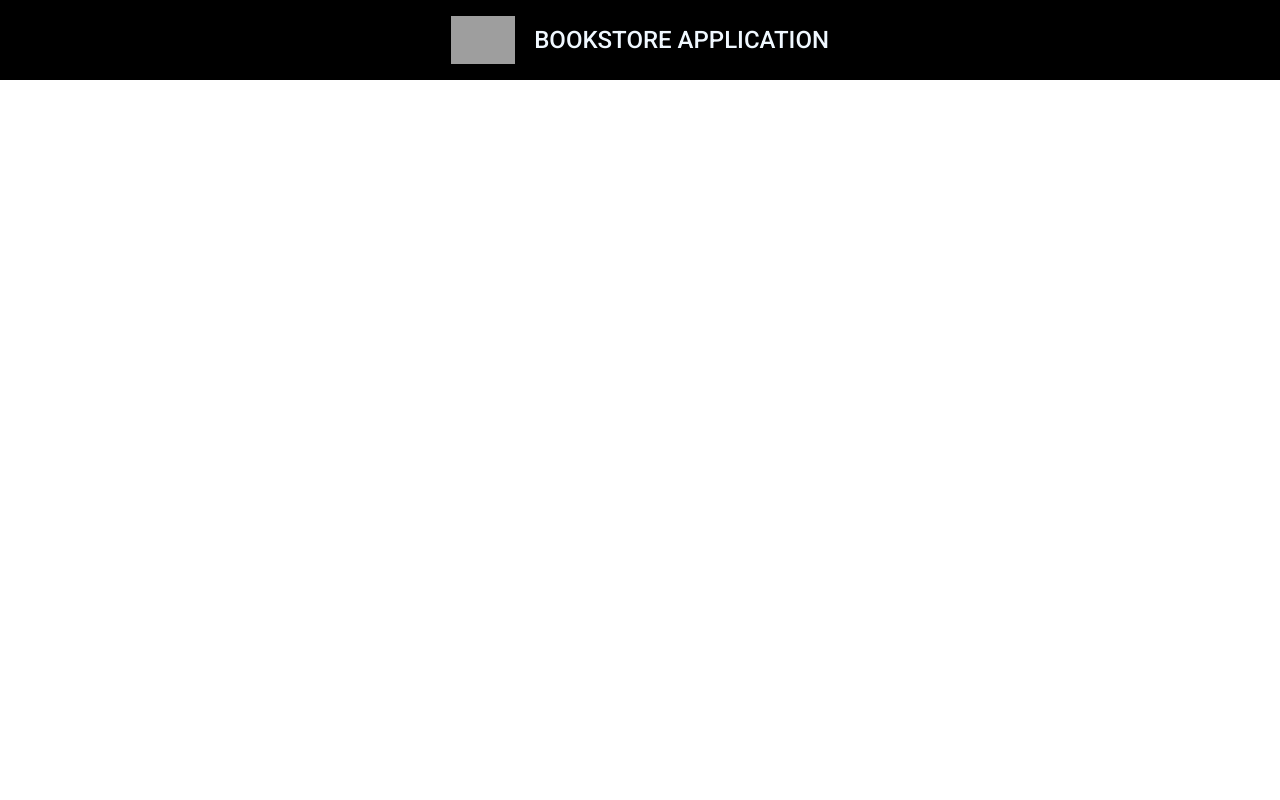
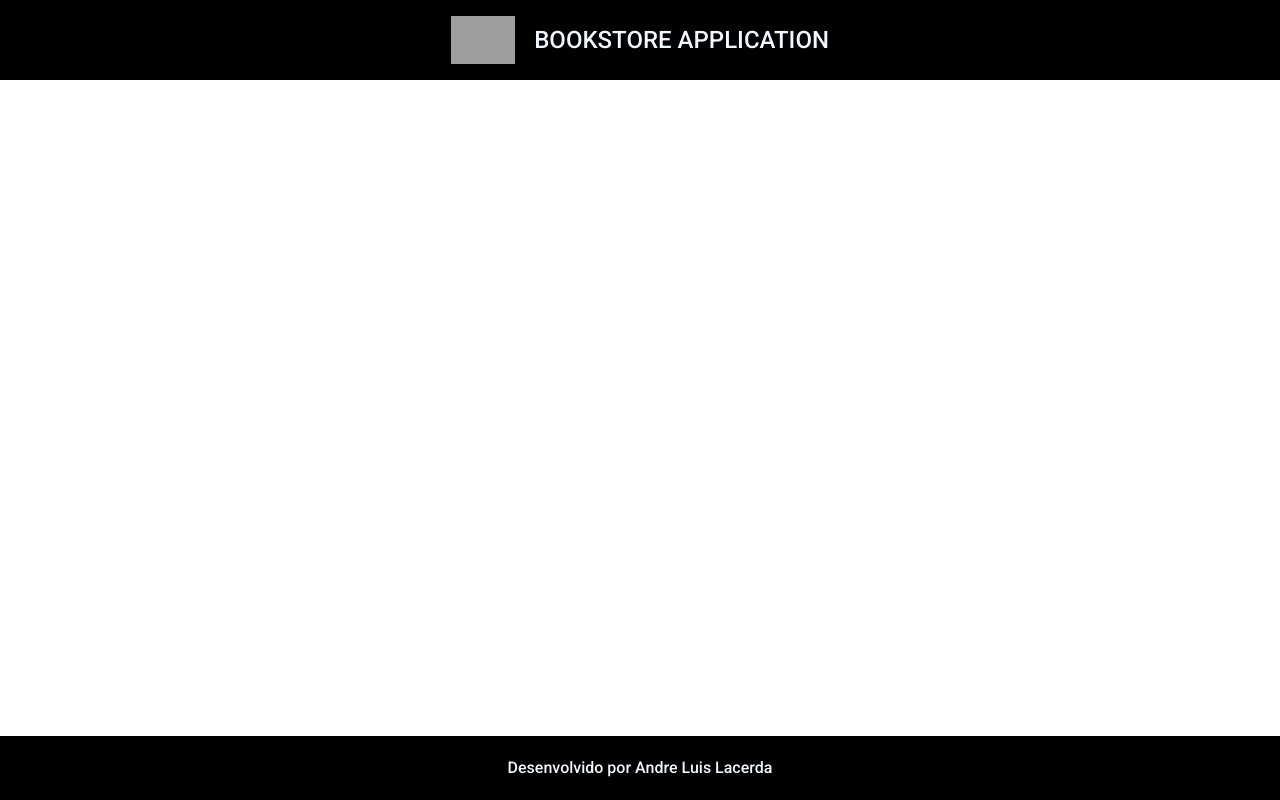
Before and after one commit to sirAndre1337/bookstore-api, an Angular app in the folder frontend/: page / in a window 1280 px wide. Built offline with nearby package versions, Linux system fonts and the light colour scheme; grey boxes are pictures that could not be loaded.

Commit message:
Footer component

```diff
--- a/frontend/src/app/app.component.html
+++ b/frontend/src/app/app.component.html
@@ -1 +1,5 @@
 <app-header></app-header>
+
+
+
+<app-footer></app-footer>
--- a/frontend/src/app/app.module.ts
+++ b/frontend/src/app/app.module.ts
@@ -7,11 +7,13 @@
 import { HeaderComponent } from './components/template/header/header.component';
 
 import {MatToolbarModule} from '@angular/material/toolbar';
+import { FooterComponent } from './components/template/footer/footer.component';
 
 @NgModule({
   declarations: [
     AppComponent,
-    HeaderComponent
+    HeaderComponent,
+    FooterComponent
   ],
   imports: [
     BrowserModule,
--- /dev/null
+++ b/frontend/src/app/components/template/footer/footer.component.css
@@ -0,0 +1,8 @@
+.footer {
+    background-color: black;
+    color: aliceblue;
+    position:fixed;
+    bottom: 0%;
+    justify-content: center;
+    font-size: 1rem;
+}
--- /dev/null
+++ b/frontend/src/app/components/template/footer/footer.component.html
@@ -0,0 +1,3 @@
+<mat-toolbar class="footer">
+  <span> Desenvolvido por Andre Luis Lacerda </span>
+</mat-toolbar>
--- /dev/null
+++ b/frontend/src/app/components/template/footer/footer.component.ts
@@ -0,0 +1,15 @@
+import { Component, OnInit } from '@angular/core';
+
+@Component({
+  selector: 'app-footer',
+  templateUrl: './footer.component.html',
+  styleUrls: ['./footer.component.css']
+})
+export class FooterComponent implements OnInit {
+
+  constructor() { }
+
+  ngOnInit(): void {
+  }
+
+}
```
